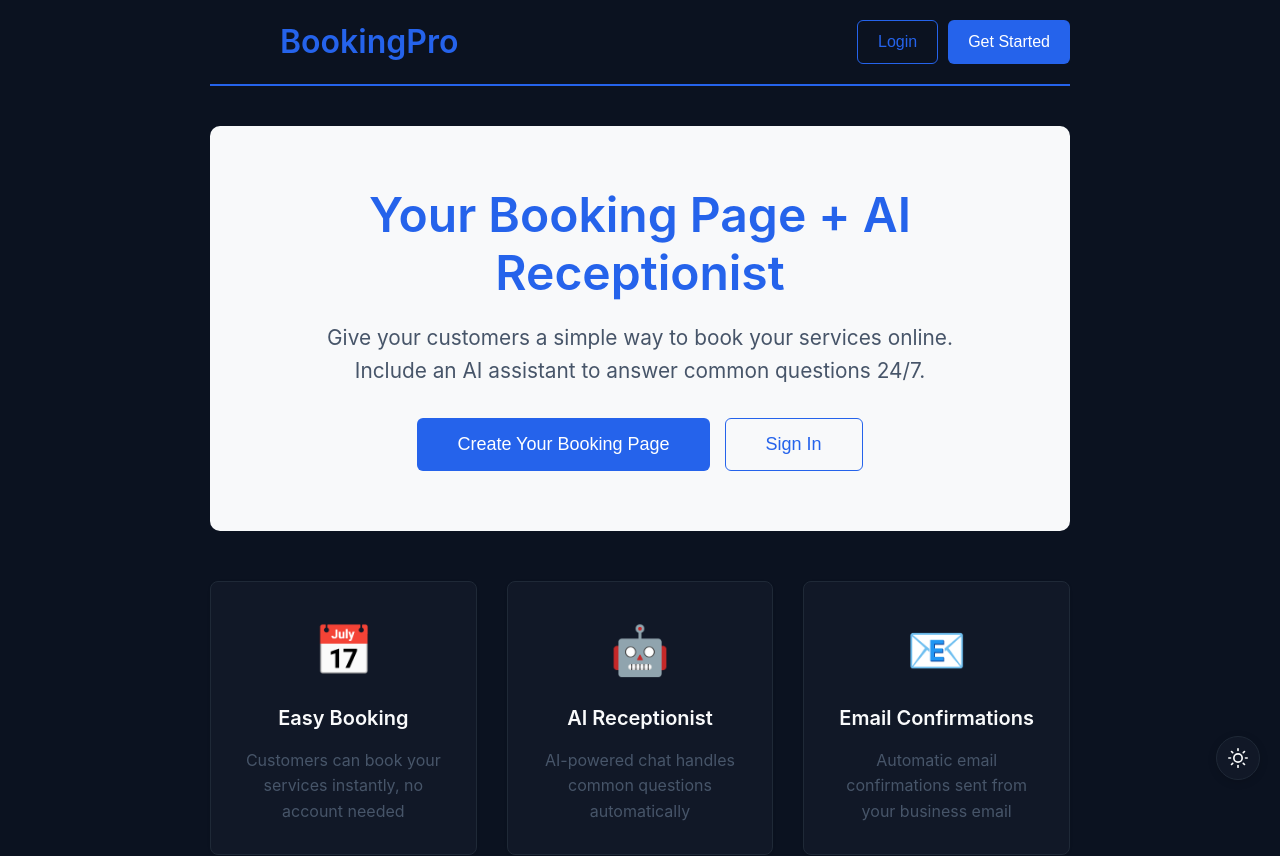
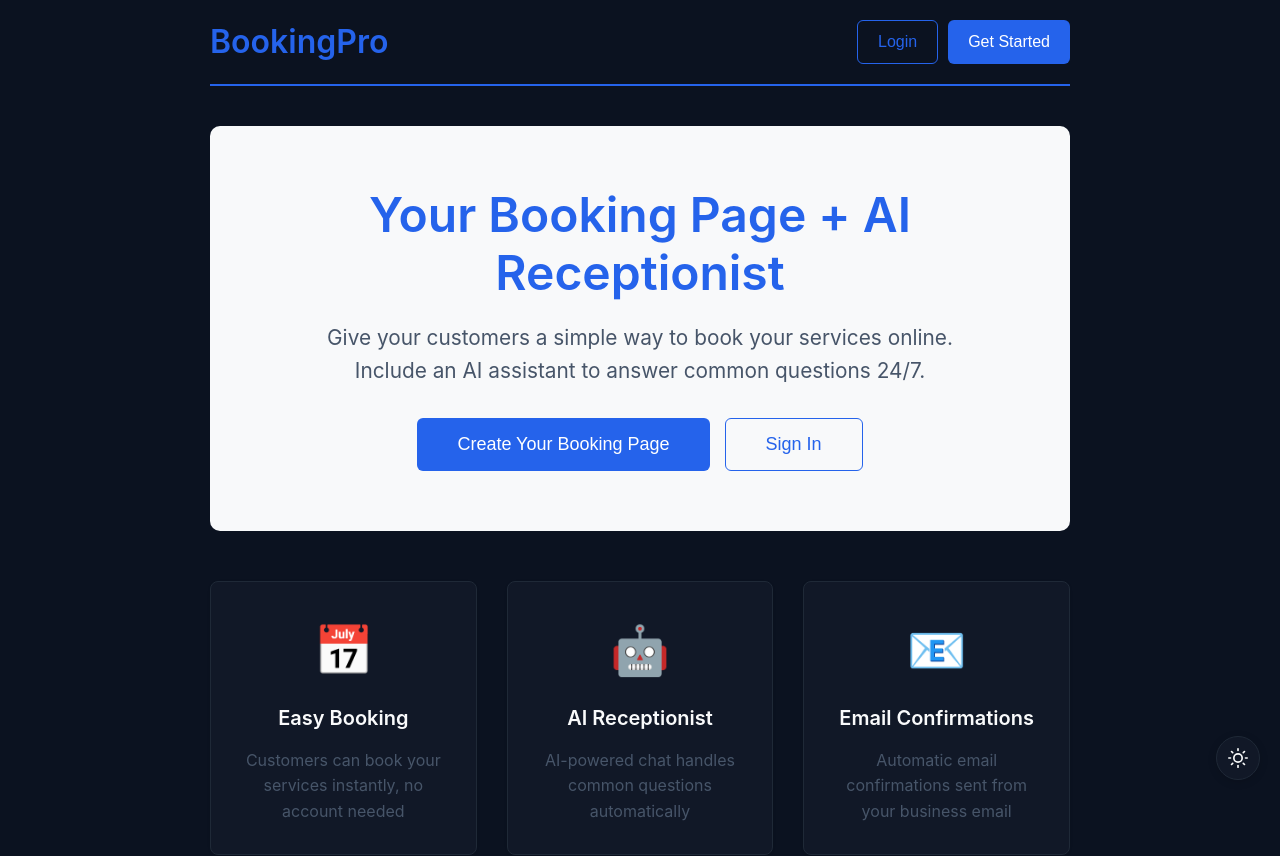
Before and after one commit to Mc2a14/local-services-booking-frontend, a React (Vite) app: page / in a window 1280 px wide. Shown: the top 856 px of the page. Built offline with nearby package versions, Linux system fonts and the light colour scheme.

Commit message:
Remove unnecessary left padding from Home header after theme toggle move
- Remove paddingLeft that was added for top-left theme toggle
- Update border color to use CSS variable for theme consistency
- Theme toggle now in bottom-right, so no padding needed

```diff
--- a/src/pages/Home.jsx
+++ b/src/pages/Home.jsx
@@ -23,8 +23,7 @@ function Home() {
         alignItems: 'center',
         marginBottom: '40px',
         paddingBottom: '20px',
-        paddingLeft: '70px',
-        borderBottom: '2px solid #2563EB'
+        borderBottom: '2px solid var(--accent)'
       }}>
         <h1 style={{ margin: 0, color: 'var(--accent)' }}>BookingPro</h1>
         <div style={{ display: 'flex', gap: '10px' }}>
```
